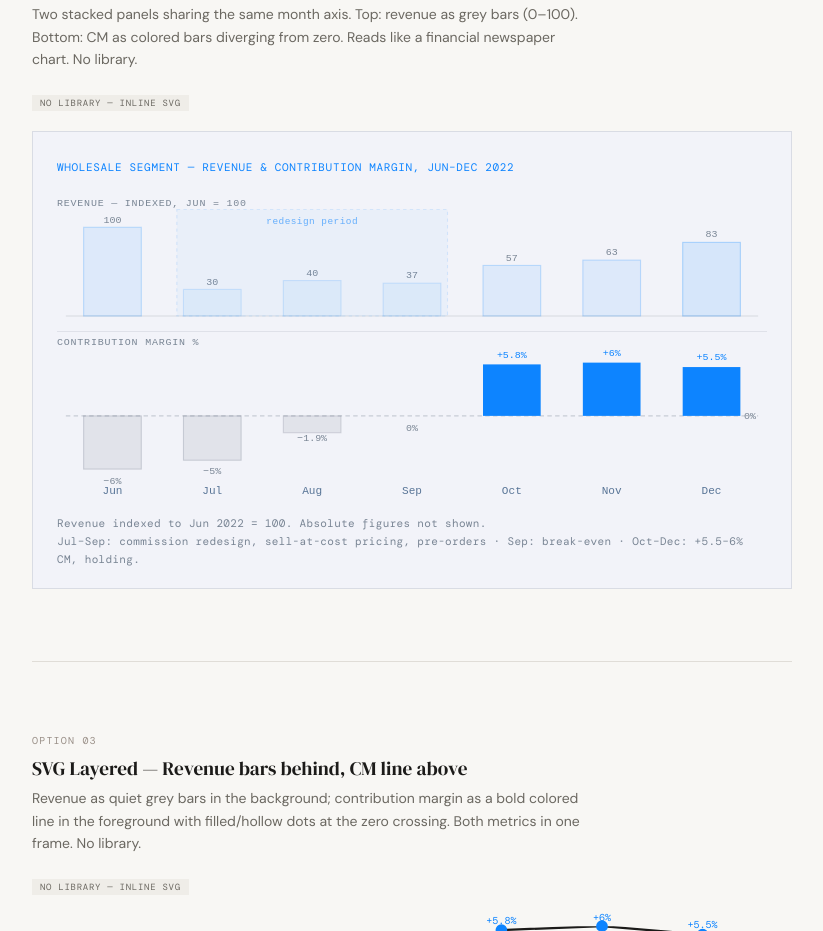
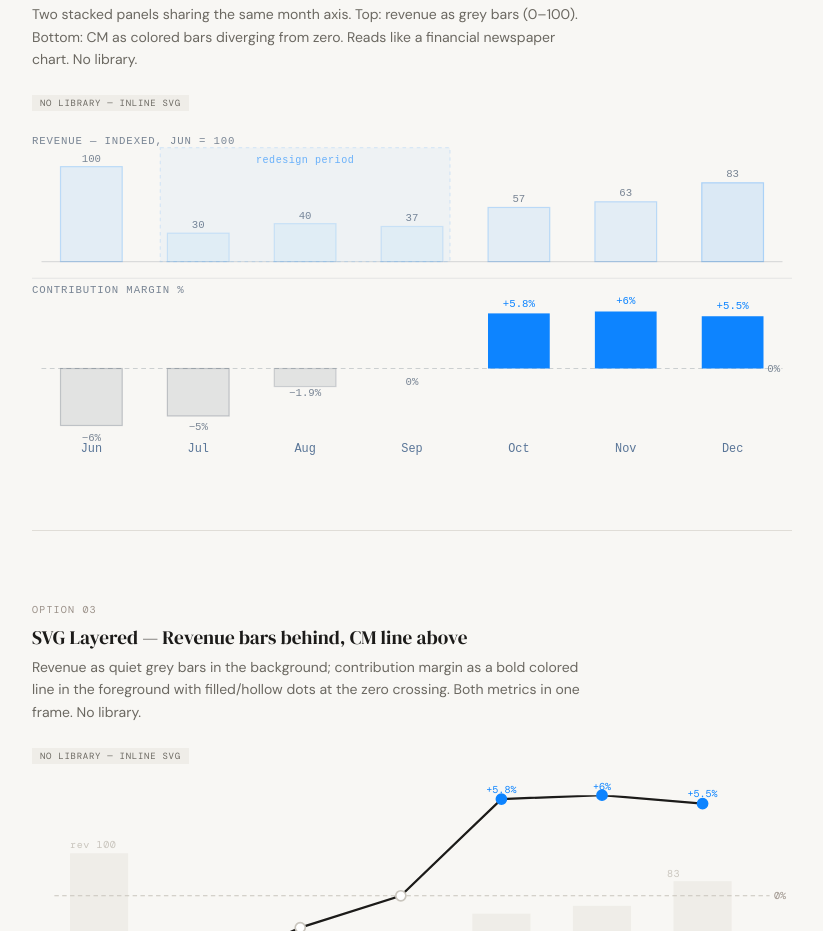
Before and after one commit to juandiegopd/juandiego-work, a plain HTML site: page blog/half-our-gmv/chart-options.html in a window 1280 px wide. Shown: the part 942-1873 px from the top of the page, without its empty margins (228-1051 px from the left). Drawn offline with nearby package versions, Linux system fonts and the light colour scheme; a script that the page names is missing; a web font is replaced by a local one.

Commit message:
fix(chart): live page matches chart-options Option 02 presentation
Remove surface-100 card wrapper from the live chart — SVG now flows
directly in the article body, matching how it renders in chart-options.html.
Bump CM negative bar opacity slightly (0.07→0.09) so they stay legible
on plain paper background. Revert the wrong-direction chart-options
wrapper change from the previous commit.

Co-Authored-By: Claude Sonnet 4.6 <noreply@anthropic.com>

```diff
--- a/blog/half-our-gmv/chart-options.html
+++ b/blog/half-our-gmv/chart-options.html
@@ -26,23 +26,6 @@ body { font-family:var(--sans); background:var(--cream); color:var(--ink); paddi
 .lib-tag { display:inline-block; font-family:var(--mono); font-size:9px; letter-spacing:.08em; text-transform:uppercase; background:var(--cream-2); color:var(--ink-3); padding:2px 8px; margin-bottom:1.25rem; }
 .divider { border:none; border-top:1px solid var(--cream-3); margin-bottom:4.5rem; }
 .section-head { font-family:var(--mono); font-size:9px; letter-spacing:.1em; text-transform:uppercase; color:var(--ink-4); margin-bottom:6px; }
-
-/* ─────────────────────────────────────────────────────────
-   OPTION 2 — chart-wrap matches live page context exactly
-   ───────────────────────────────────────────────────────── */
-.chart-wrap-preview {
-  background: #F2F3F9;                   /* --surface-100 */
-  border: 1px solid rgba(0,23,46,0.10); /* --border-subtle */
-  padding: 1.75rem 1.5rem 1.25rem;
-}
-.chart-wrap-preview .chart-label {
-  font-family: 'DM Mono', monospace; font-size: 11px; letter-spacing: 0.06em;
-  text-transform: uppercase; color: #0D84FF; margin-bottom: 1.25rem;
-}
-.chart-wrap-preview .chart-note {
-  font-family: 'DM Mono', monospace; font-size: 11px; letter-spacing: 0.03em;
-  color: #798594; margin-top: 1rem; line-height: 1.6;
-}
 
 /* ─────────────────────────────────────────────────────────
    OPTION 1 — Two-section horizontal bars
@@ -206,9 +189,8 @@ body { font-family:var(--sans); background:var(--cream); color:var(--ink); paddi
   <div class="option-desc">Two stacked panels sharing the same month axis. Top: revenue as grey bars (0–100). Bottom: CM as colored bars diverging from zero. Reads like a financial newspaper chart. No library.</div>
   <div class="lib-tag">No library — inline SVG</div>
 
-  <!-- Wrapped in chart-wrap-preview to match the live page context exactly -->
-  <div class="chart-wrap-preview">
-    <div class="chart-label">Wholesale segment — revenue &amp; contribution margin, Jun–Dec 2022</div>
+  <!-- Matches the live page exactly: Folio palette, IBM Plex Mono, redesign annotation -->
+  <!-- viewBox 0 0 640 275 · month centres: 50,140,230,320,410,500,590 · bar width 52 -->
   <svg viewBox="0 0 640 275" width="100%" style="display:block;font-family:'IBM Plex Mono',monospace;">
 
     <!-- ── REVENUE PANEL ── -->
@@ -248,9 +230,9 @@ body { font-family:var(--sans); background:var(--cream); color:var(--ink); paddi
     <text x="630" y="203" font-size="9" fill="#798594" text-anchor="end">0%</text>
 
     <!-- CM negative bars (navy tint, visible against surface-100 bg) -->
-    <rect x="24"  y="200" width="52" height="48"   fill="rgba(0,23,46,0.07)" stroke="rgba(0,23,46,0.15)" stroke-width="1"/><!-- Jun -6   -->
-    <rect x="114" y="200" width="52" height="40"   fill="rgba(0,23,46,0.07)" stroke="rgba(0,23,46,0.15)" stroke-width="1"/><!-- Jul -5   -->
-    <rect x="204" y="200" width="52" height="15.2" fill="rgba(0,23,46,0.07)" stroke="rgba(0,23,46,0.12)" stroke-width="1"/><!-- Aug -1.9 -->
+    <rect x="24"  y="200" width="52" height="48"   fill="rgba(0,23,46,0.09)" stroke="rgba(0,23,46,0.20)" stroke-width="1"/><!-- Jun -6   -->
+    <rect x="114" y="200" width="52" height="40"   fill="rgba(0,23,46,0.09)" stroke="rgba(0,23,46,0.20)" stroke-width="1"/><!-- Jul -5   -->
+    <rect x="204" y="200" width="52" height="15.2" fill="rgba(0,23,46,0.09)" stroke="rgba(0,23,46,0.15)" stroke-width="1"/><!-- Aug -1.9 -->
     <!-- Sep = 0, no bar -->
 
     <!-- CM positive bars -->
@@ -276,8 +258,6 @@ body { font-family:var(--sans); background:var(--cream); color:var(--ink); paddi
     <text x="500" y="270" font-size="10" fill="#597597" text-anchor="middle">Nov</text>
     <text x="590" y="270" font-size="10" fill="#597597" text-anchor="middle">Dec</text>
   </svg>
-  <p class="chart-note">Revenue indexed to Jun 2022 = 100. Absolute figures not shown.<br>Jul–Sep: commission redesign, sell-at-cost pricing, pre-orders · Sep: break-even · Oct–Dec: +5.5–6% CM, holding.</p>
-  </div><!-- /chart-wrap-preview -->
 </div>
 
 <hr class="divider">
```
Also changed, not shown: blog/half-our-gmv/index.html (+3 -12 lines).
